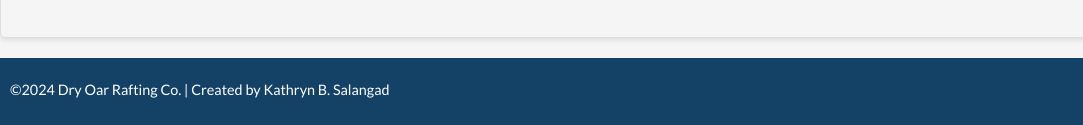
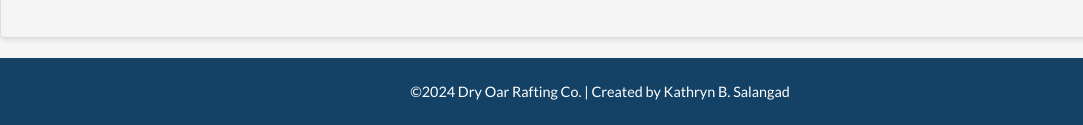
Before and after one commit to kathryn-salangad/wdd130, a plain HTML site: page wwr/about.html in a window 1280 px wide. Shown: the part 2245-2370 px from the top of the page, 0-1083 px from the left. Drawn offline with Linux system fonts and the light colour scheme.

Commit message:
optimized footer

```diff
--- a/wwr/styles/rafting.css
+++ b/wwr/styles/rafting.css
@@ -214,11 +214,13 @@ figure figcaption {
 /* Footer Section */
 footer {
     display: flex;
-    justify-content: space-between;
+    justify-content: center;
+    align-items: center;
     background-color: var(--primary-color);
     color: var(--text-color);
     padding: 20px 10px;
     text-align: center;
+    position: relative;
 }
 
 footer .sociallinks {
@@ -226,12 +228,14 @@ footer .sociallinks {
     justify-content: flex-end;
     gap: 10px;
     margin: 0;
+    gap: 10px;
 }
 
 footer .sociallinks img {
     width: 20px;
     height: 20px;
     transition: transform 0.3s ease;
+    margin: 0;
 }
 
 footer .sociallinks img:hover {
@@ -241,6 +245,7 @@ footer .sociallinks img:hover {
 footer p {
     margin: 0;
     font-size: 0.9rem;
+    flex: 1;
 }
 
 /* Media Queries for Responsiveness */
```
